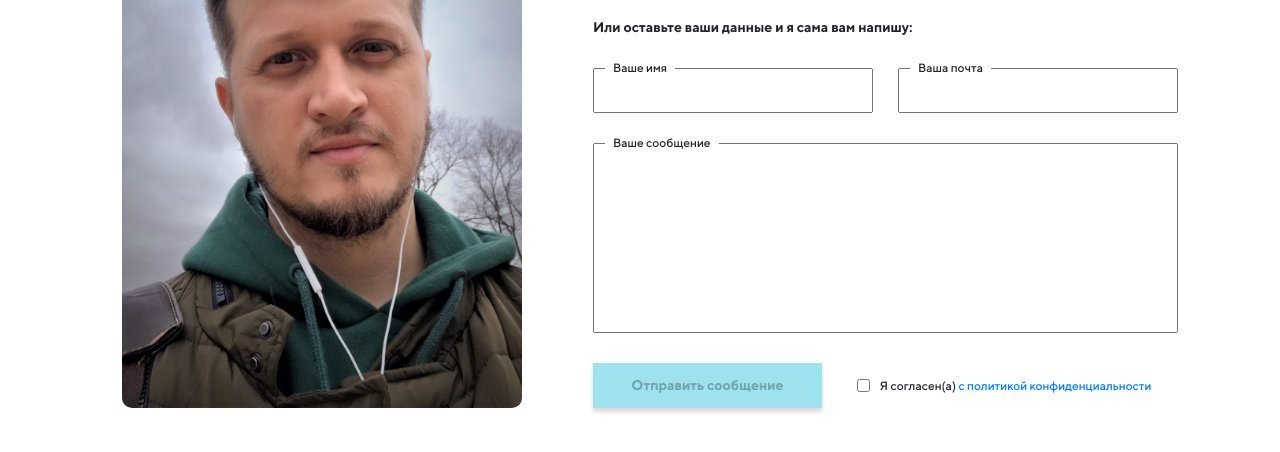
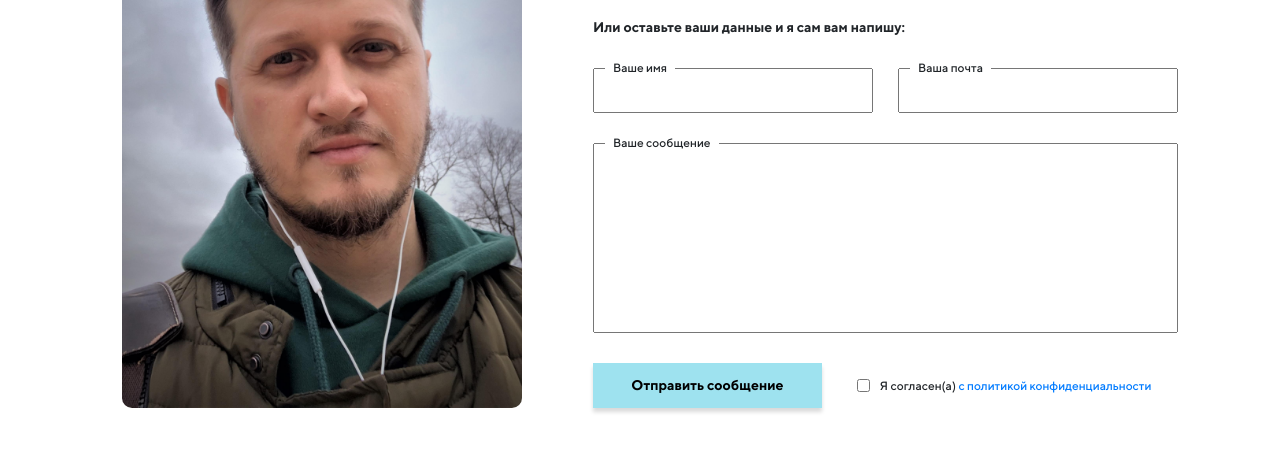
Before and after one commit to Ivan-Ivanitsky/Portfolio, a website: page dist/index.html in a window 1280 px wide. Shown: the part 4796-5248 px from the top of the page. Drawn offline with Linux system fonts and the light colour scheme; files whose address does not match are found by name.

Commit message:
Update index.html

```diff
--- a/dist/index.html
+++ b/dist/index.html
@@ -625,7 +625,7 @@
                             </svg>
                         </a>
                     </div>
-                    <div class="title title_fz14 contact__text">Или оставьте ваши данные и я сама вам напишу:</div>
+                    <div class="title title_fz14 contact__text">Или оставьте ваши данные и я сам вам напишу:</div>
                     <form action="" class="contact__form">
                         <div id="name" class="contact__input">
                             <input required name="name" type="text">
@@ -640,7 +640,7 @@
                             <label for="text">Ваше сообщение</label>
                         </div>
                         <div class="contact__triggers">
-                            <button disabled="true" class="contact__btn btn">Отправить сообщение</button>
+                            <button  class="contact__btn btn">Отправить сообщение</button>
                             <div class="contact__policy">
                                 <input required type="checkbox" name="checkbox">
                                 <span>Я согласен(а) <a href="policy.html"> с политикой конфиденциальности</a></span>
```
